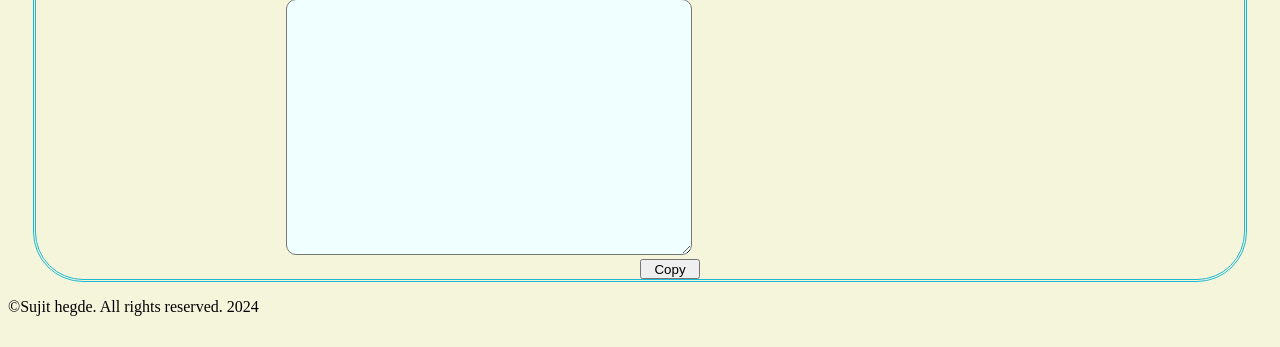
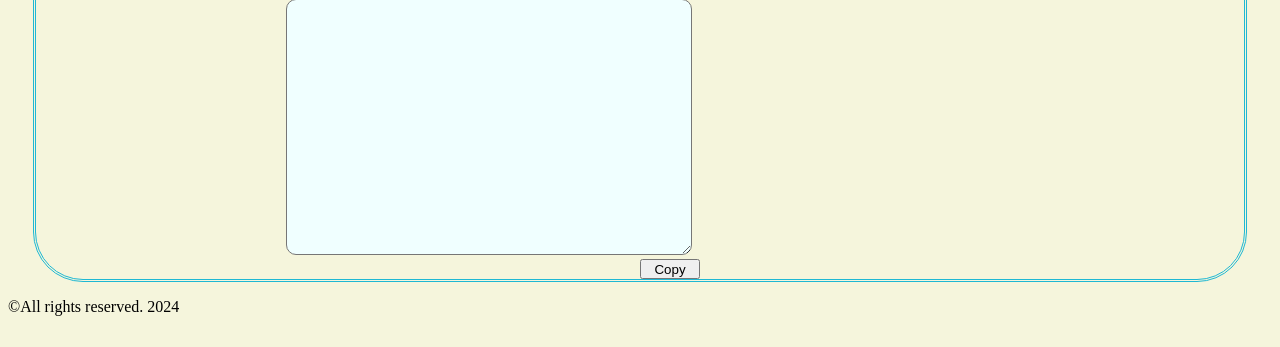
Before and after one commit to sujithegde60/Nutek-calculation-website, a Flask app: page / in a window 1280 px wide. Shown: the part 453-800 px from the top of the page. Run offline with Flask 3, Linux system fonts and the light colour scheme.

Commit message:
Update index.html

```diff
--- a/templates/index.html
+++ b/templates/index.html
@@ -180,7 +180,7 @@
     </div>
 
     <footer>
-      <p>©Sujit hegde. All rights reserved. 2024</p>
+      <p>©All rights reserved. 2024</p>
     </footer>
   </body>
 </html>
```
